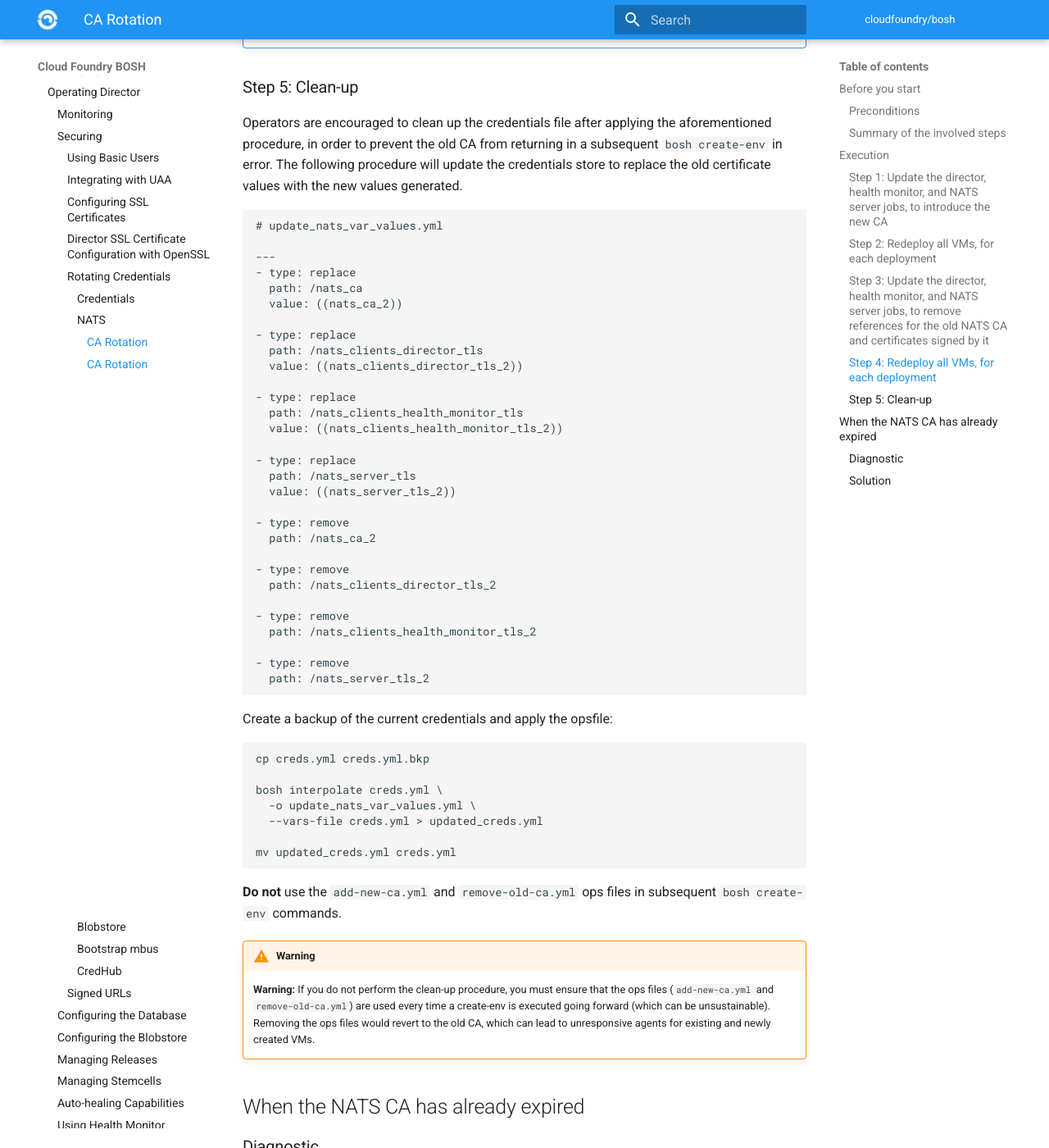
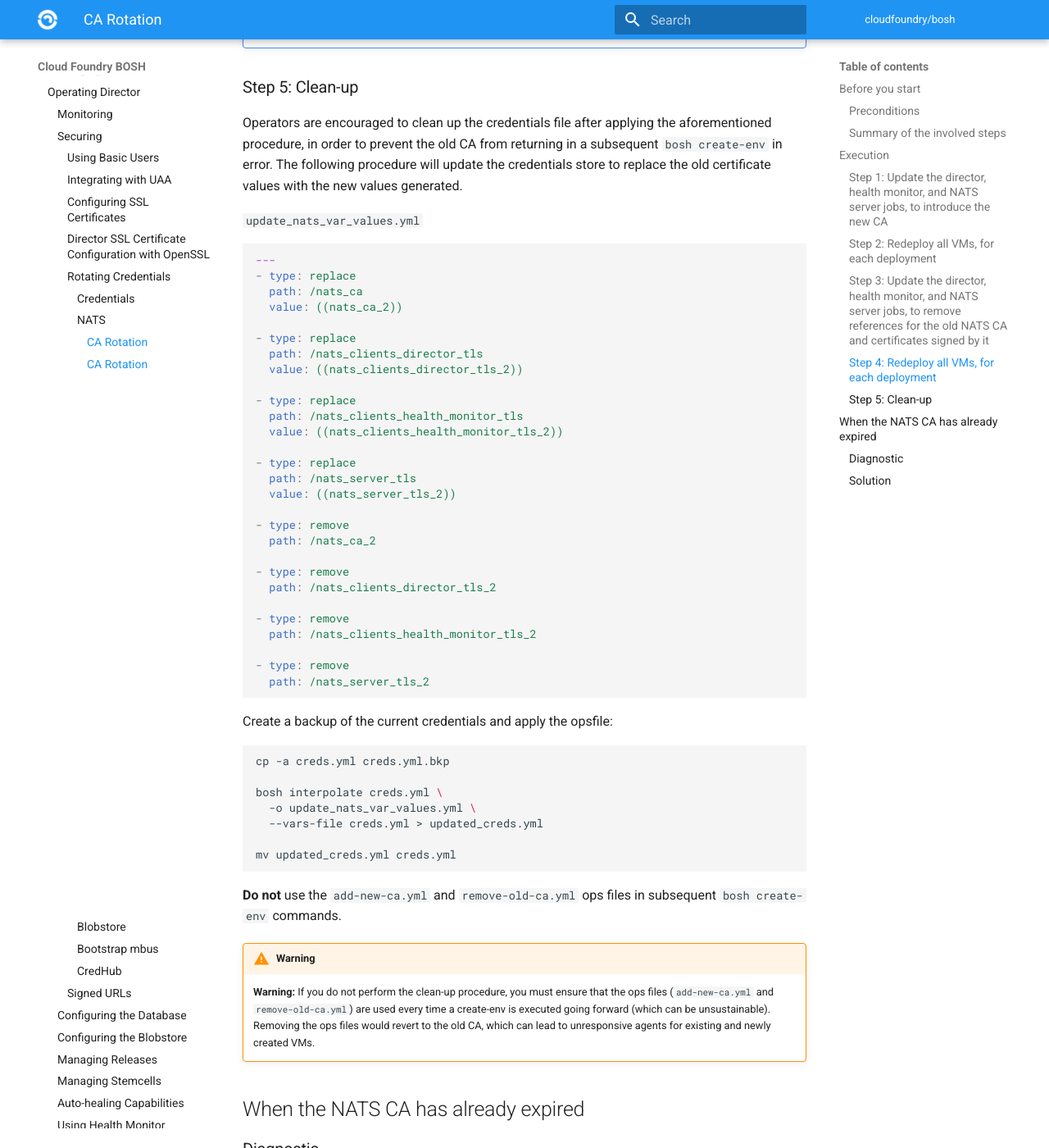
Before and after one commit to cloudfoundry/docs-bosh, an MkDocs documentation site: the page built from content/nats-ca-rotation.md, in a window 1280 px wide and 1400 px high, scrolled down 5593 px. Shown: the whole window at 82% size. Built offline with MkDocs 1.6.1 and Material for MkDocs 9.7.7, drawn with Linux system fonts in a browser that asks for light colours; old or Windows-style settings are respelled for this version of MkDocs; some of the changed text lies outside the part shown.

Commit message:
Cosmetic improvements to text and ops-files

````diff
--- a/content/nats-ca-rotation.md
+++ b/content/nats-ca-rotation.md
@@ -49,7 +49,7 @@ bosh create-env ~/workspace/bosh-deployment/bosh.yml \
 * Each VM/agent continues to use the old client certificates to communicate with the NATS server.
 
 !!! warning
-    In the below operations file `add-new-ca.yml`, the `nats_server_tls_2` certificate is generated with the `internal_ip` as the only Subject Alternative Name. Please remember to add any other SANs that maybe neccessary to your environment.
+    In the below operations file `add-new-ca.yml`, the `nats_server_tls_2` certificate is generated with the `internal_ip` as the only “Subject Alternative Name”. Please remember to add any other SANs that maybe neccessary to your environment.
 
 `add-new-ca.yml`
 
@@ -119,7 +119,6 @@ bosh create-env ~/workspace/bosh-deployment/bosh.yml \
       common_name: default.hm.bosh-internal
       extended_key_usage:
       - client_auth
-
 ```
 
 ### Step 2: Redeploy all VMs, for each deployment {: #step-2}
@@ -184,7 +183,6 @@ bosh create-env ~/workspace/bosh-deployment/bosh.yml \
   value:
     certificate: ((nats_clients_health_monitor_tls_2.certificate))
     private_key: ((nats_clients_health_monitor_tls_2.private_key))
-
 ```
 
 
@@ -201,9 +199,9 @@ Redeploying all VMs will remove the old NATS CA reference from their agent setti
 
 Operators are encouraged to clean up the credentials file after applying the aforementioned procedure, in order to prevent the old CA from returning in a subsequent `bosh create-env` in error. The following procedure will update the credentials store to replace the old certificate values with the new values generated.
 
-```
-# update_nats_var_values.yml
+`update_nats_var_values.yml`
 
+```yaml
 ---
 - type: replace
   path: /nats_ca
@@ -232,13 +230,12 @@ Operators are encouraged to clean up the credentials file after applying the afo
 
 - type: remove
   path: /nats_server_tls_2
-
 ```
 
 Create a backup of the current credentials and apply the opsfile:
 
-```
-cp creds.yml creds.yml.bkp
+```shell
+cp -a creds.yml creds.yml.bkp
 
 bosh interpolate creds.yml \
   -o update_nats_var_values.yml \
@@ -258,7 +255,7 @@ mv updated_creds.yml creds.yml
 
 NATS certificates may be expired if all `bosh deploy` tasks suddenly start failing. To confirm that the certificate is expired, you can use the OpenSSL utility:
 
-```
+```shell
 bosh int /path/to/creds.yml --path /nats_server_tls/ca | openssl x509 -noout -dates
 ```
 
````
Also changed, not shown: other parts of content/nats-ca-rotation.md (+4 -4 lines).
